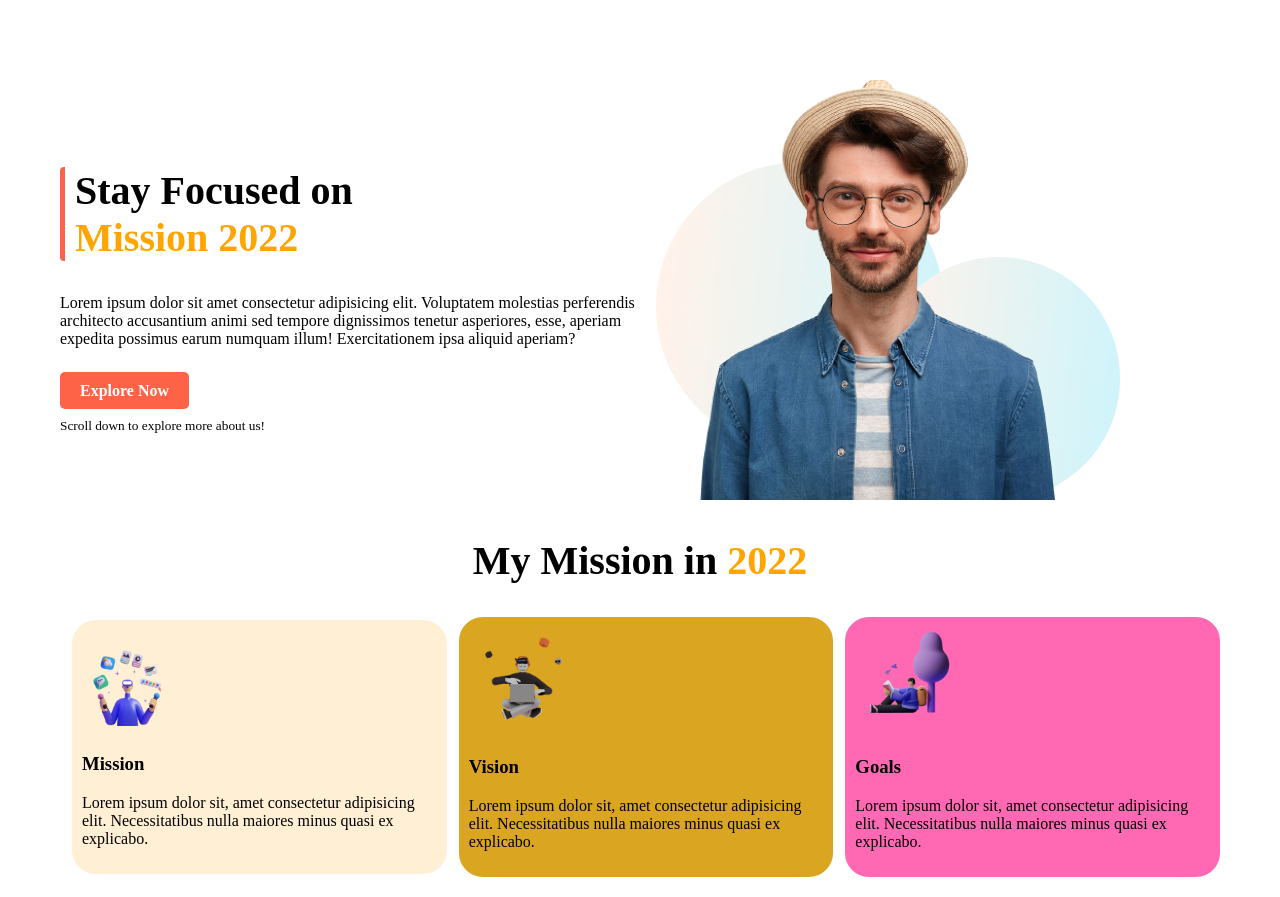
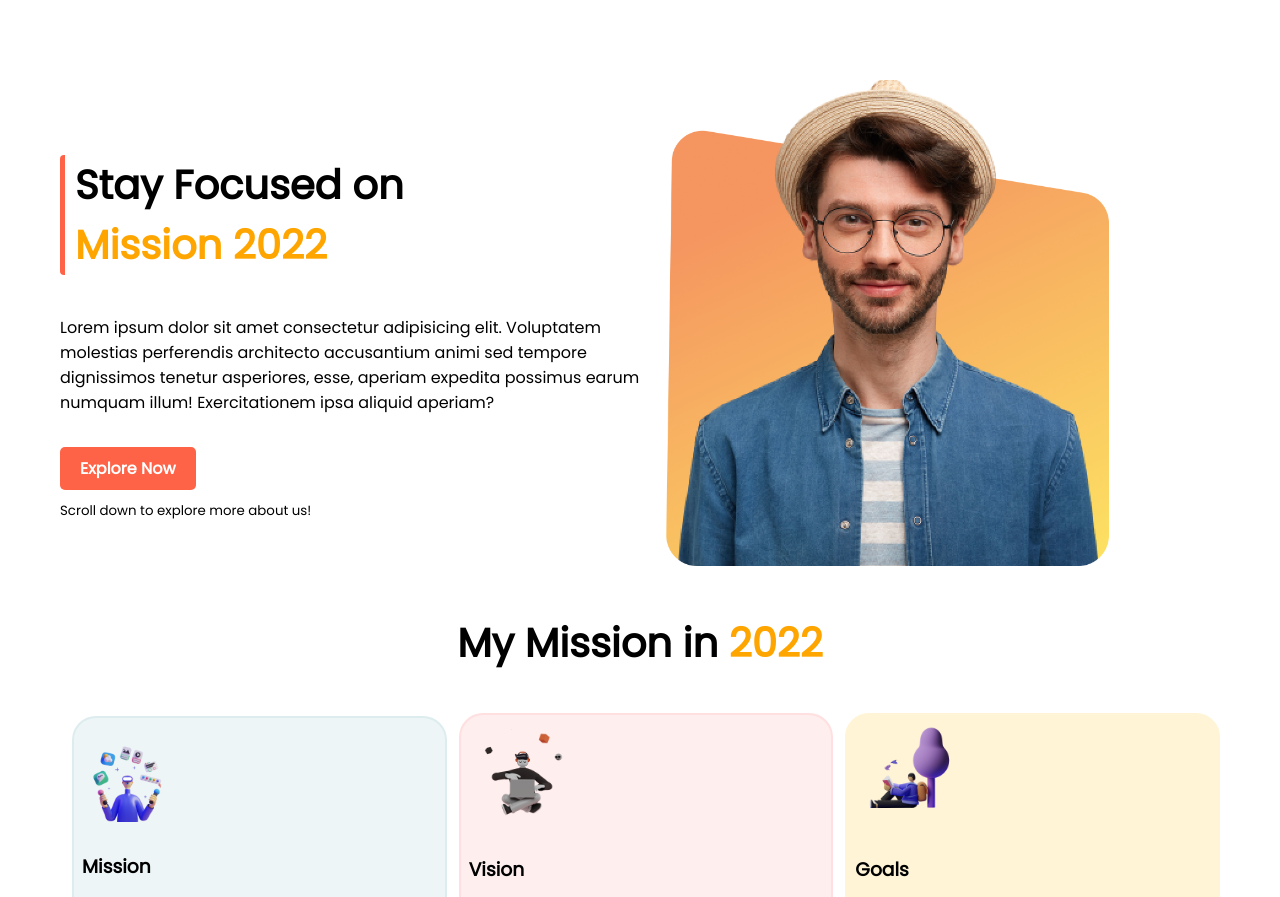
Before and after one commit to arifphero4/mission-2022, a plain HTML site: page index.html in a window 1280 px wide. Shown: the top 897 px of the page. Drawn offline with Linux system fonts and the light colour scheme.

Commit message:
favicon added

```diff
--- a/index.html
+++ b/index.html
@@ -5,9 +5,20 @@
     <meta http-equiv="X-UA-Compatible" content="IE=edge" />
     <meta name="viewport" content="width=device-width, initial-scale=1.0" />
     <title>Personal Website</title>
+    <!-- CSS Link -->
     <link rel="stylesheet" href="./style.css" />
+    <!-- favicon -->
+    <link rel="shortcut icon" href="./images/favicon.png" type="image/x-icon" />
+    <!-- Google Fonts -->
+    <link rel="preconnect" href="https://fonts.googleapis.com" />
+    <link rel="preconnect" href="https://fonts.gstatic.com" crossorigin />
+    <link
+      href="https://fonts.googleapis.com/css2?family=Inter&family=Poppins&family=Source+Sans+Pro:wght@300&family=Spline+Sans&display=swap"
+      rel="stylesheet"
+    />
   </head>
   <body>
+    <section id="main-section">
       <!------------- Top Banner Section ---------------->
       <section class="flexible-container">
         <div class="half-width">
@@ -18,8 +29,8 @@
           <p>
             Lorem ipsum dolor sit amet consectetur adipisicing elit. Voluptatem
             molestias perferendis architecto accusantium animi sed tempore
-          dignissimos tenetur asperiores, esse, aperiam expedita possimus earum
-          numquam illum! Exercitationem ipsa aliquid aperiam?
+            dignissimos tenetur asperiores, esse, aperiam expedita possimus
+            earum numquam illum! Exercitationem ipsa aliquid aperiam?
           </p>
           <br />
           <a
@@ -27,12 +38,12 @@
             target="_blank"
             href="https://www.linkedin.com/in/ahammadarif/"
           >
-          Explore Now</a
-        >
+            Explore Now
+          </a>
           <p><small>Scroll down to explore more about us!</small></p>
         </div>
         <div class="half-width">
-        <img src="./images/person/person-4.png" alt="" />
+          <img src="./images/person/person-1.png" alt="" />
         </div>
       </section>
 
@@ -137,8 +148,8 @@
             </h2>
             <p>
               Lorem ipsum dolor sit, amet consectetur adipisicing elit.
-            Cupiditate, eveniet minus dolores ad tenetur consequatur quidem odit
-            dolorem autem qui?
+              Cupiditate, eveniet minus dolores ad tenetur consequatur quidem
+              odit dolorem autem qui?
             </p>
             <a
               class="anchor-button"
@@ -175,11 +186,12 @@
           </div>
         </div>
       </section>
-
+    </section>
     <!----------- Footer Section  ---------->
     <footer>
       <div class="footer-text">
         <h2>Mission <span>2022</span></h2>
+        <p>Hard work, Perserverance and Determination for 2022</p>
       </div>
     </footer>
   </body>
--- a/style.css
+++ b/style.css
@@ -1,5 +1,11 @@
 body{
     margin: 0;
+
+font-family: 'Poppins', sans-serif;
+
+
+}
+#main-section{
     padding:0px 60px;
 }
 
@@ -75,26 +81,26 @@ body{
 }
 
 #mission-style{
-    background-color: papayawhip;
+    background: #4F9DA61A;
     padding: 8px;
     margin-left: 12px;
-    border: 2px solid papayawhip;
+    border: 2px solid #4F9DA61A;
     border-radius: 24px;
 }
 
 #vision-style{
-    background-color: goldenrod;
+    background: #FF59591A;
     padding: 8px;
     margin-left: 12px;
-    border: 2px solid goldenrod;
+    border: 2px solid #FF59591A;
     border-radius: 24px;
 }
 
 #goals-style{
-    background-color: hotpink;
+    background: #FFF4D6;
     padding: 8px;
     margin-left: 12px;
-    border: 2px solid hotpink;
+    border: 2px solid #FFF4D6;
     border-radius: 24px;
 }
 
@@ -133,7 +139,7 @@ body{
   }
 footer{
     background-color: black;
-    padding: 0!;
+   padding: 40px;
 }
   .footer-text{
       text-align: center;
```
Also changed, not shown: images/favicon.png (added). Lines whose indentation alone changed are shown as unchanged.
